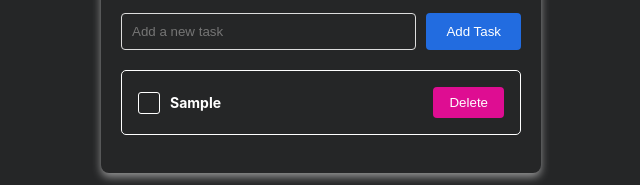
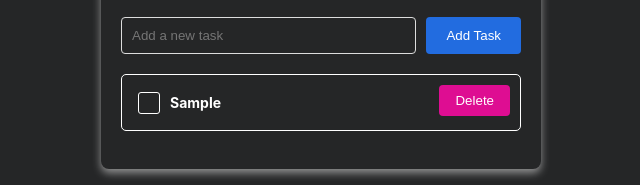
Before and after one commit to klnamv/to_do_list, a React (Create React App) app: page / in a window 1280 px wide. Both pictures are taken after typing "Sample" into the empty fields and a click on the button "Add Task". Shown: the part 383-568 px from the top of the page, without its empty margins (319-959 px from the left). Built offline with nearby package versions, Linux system fonts and the light colour scheme.

Commit message:
fix bug with delete button style

```diff
--- a/src/components/TodoItem.css
+++ b/src/components/TodoItem.css
@@ -1,23 +1,25 @@
 .todo-item {
+    position: relative;
     display: flex;
+    align-items: flex-start;
     justify-content: space-between;
-    align-items: center;
+    gap: 10px;
+    flex-wrap: wrap;
     margin-bottom: 1rem;
     padding: 1rem;
+    padding-right: 80px;
     border-radius: 5px;
     border: solid 1px white;
-    flex-wrap: wrap;
-    gap: 10px;
-}
-
-.todo-checkbox {
-    margin-right: 1rem;
 }
 
 .todo-text {
     flex-grow: 1;
+    flex-shrink: 1;
+    margin-right: 10px;
+    min-width: 0;
+    white-space: normal;
+    word-break: break-word;
     font-size: 14px;
-    min-width: 0;
 }
 
 .completed {
@@ -26,12 +28,19 @@
 }
 
 .delete-btn {
+    position: absolute;
+    top: 10px;
+    right: 10px;
     background-color: #DE0D92;
     color: white;
     border: none;
-    padding: 0.5rem 1rem;
     border-radius: 4px;
     cursor: pointer;
+    margin-left: auto;
+    align-self: flex-end;
+    flex-shrink: 0;
+    padding: 0.5rem 1rem;
+    width: auto;
 }
 
 .delete-btn:hover {
@@ -39,7 +48,9 @@
 }
 
 .todo-checkbox {
-    display: none;;
+    margin-right: 1rem;
+    display: none;
+
   }
 
   .custom-checkbox {
```
